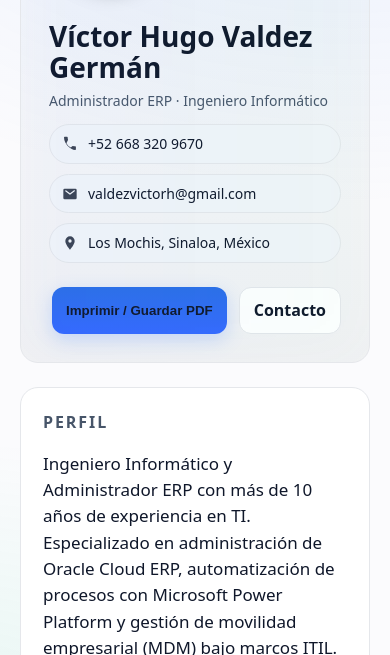
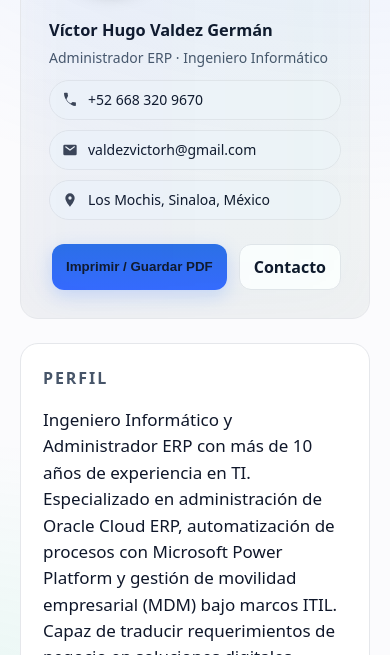
Before and after one commit to secretscores/CV_VH, a plain HTML site: page index.html in a window 390 px wide. Shown: the part 189-844 px from the top of the page. Drawn offline with Linux system fonts and the light colour scheme.

Commit message:
Update index.html

```diff
--- a/index.html
+++ b/index.html
@@ -65,7 +65,7 @@
     .header-actions { grid-area: actions; display:flex; gap:12px; flex-wrap: wrap; justify-self: end; }
     .header-photo { grid-area: photo; justify-self:end; }
 
-    h1 { font-size: clamp(28px, 4.2vw, 42px); line-height: 1.1; margin: 0 0 8px; }
+    h1 { font-size: clamp(14px, 4.2vw, 42px); line-height: 1.1; margin: 0 0 8px; }
     .subtitle { font-size: clamp(14px, 2vw, 18px); color: var(--muted); }
 
     /* Chips de contacto en una sola línea en desktop */
```
